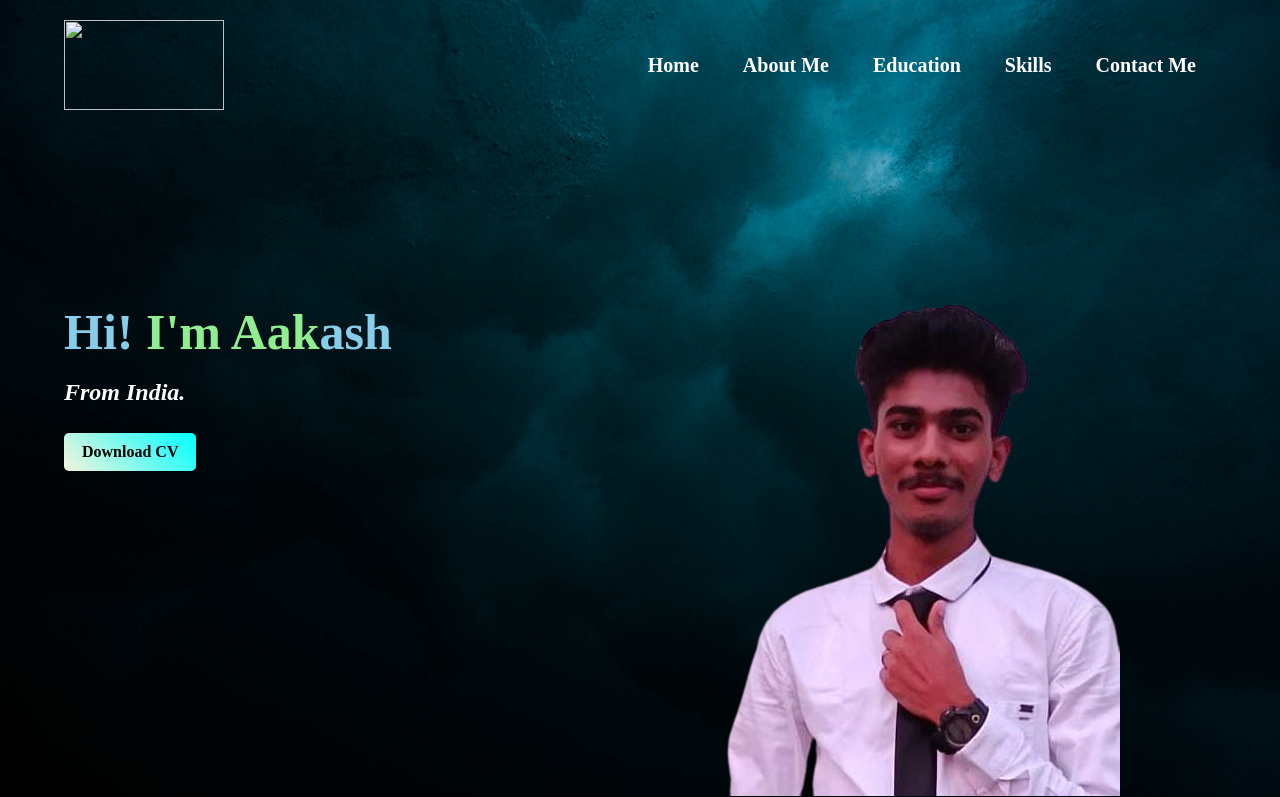
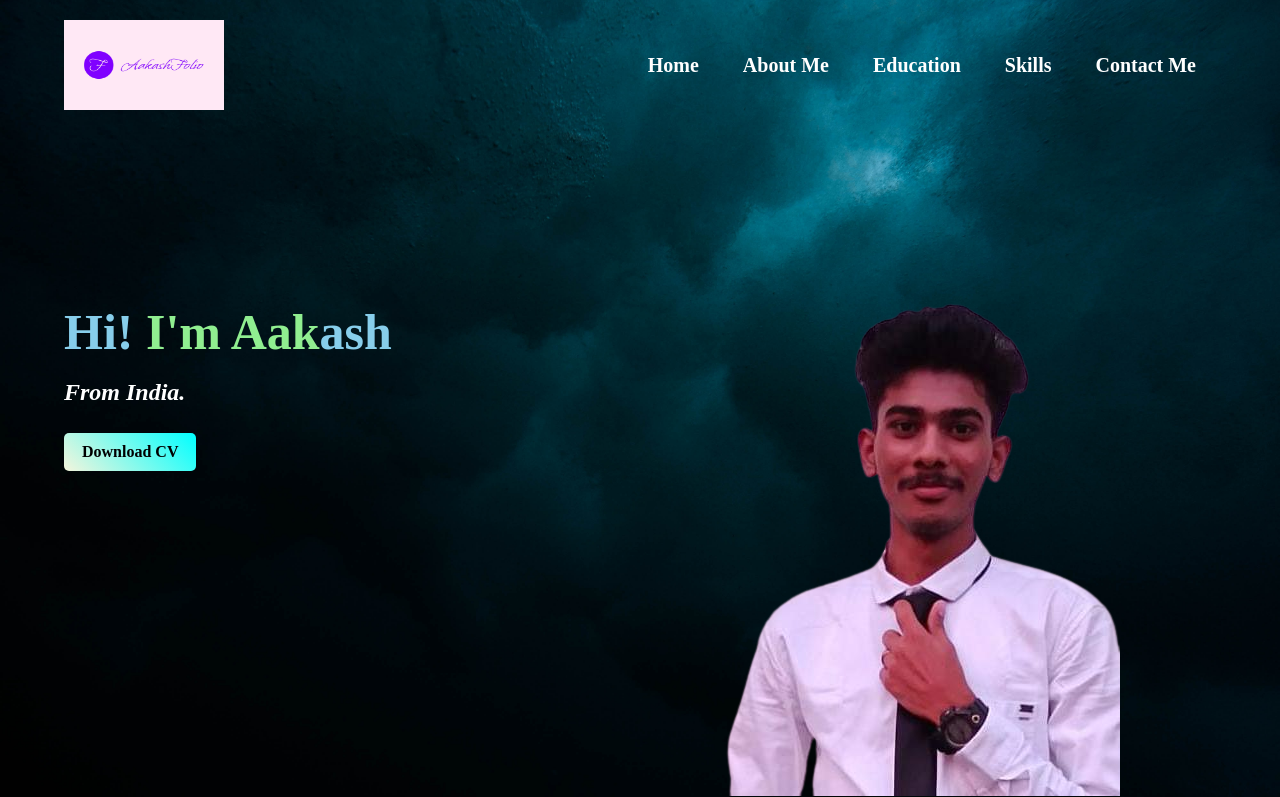
Before and after one commit to Aakash-sivakumar/Aakashfolio, a plain HTML site: page index.html in a window 1280 px wide. Shown: the top 797 px of the page. Drawn offline with Linux system fonts and the light colour scheme; files whose address does not match are found by name.

Commit message:
Update index.html

```diff
--- a/index.html
+++ b/index.html
@@ -11,7 +11,7 @@
 <body>
     <div class="container" id="header">
         <nav>
-            <img src="./images/logo.png" class="logo">
+            <img src="/logo.png" class="logo">
             <ul>
                  <li><a href="#header">Home</a></li>
                  <li><a href="#About">About Me</a></li>
```
